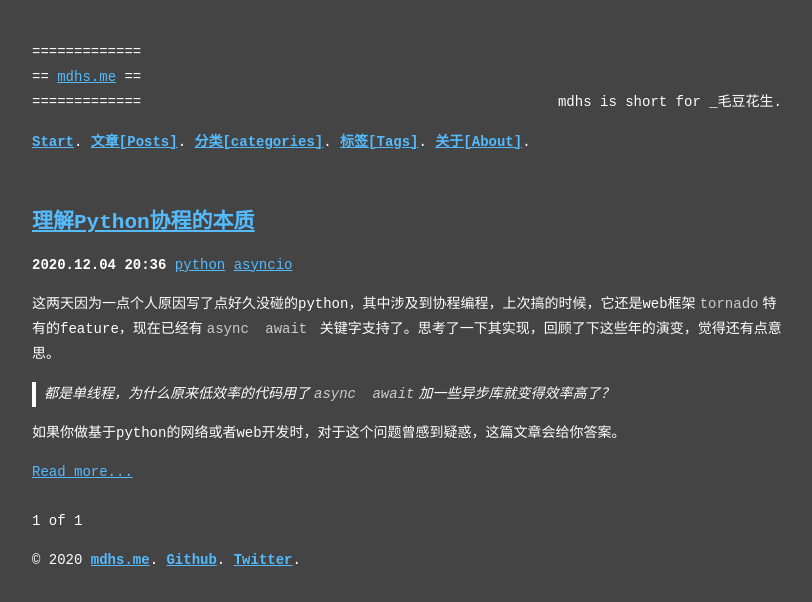
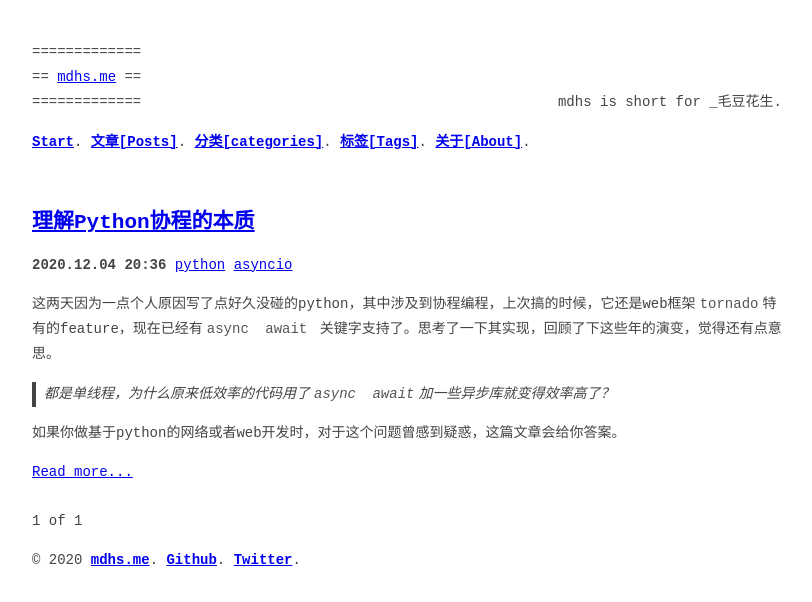
Before and after one commit to imjustfly/imjustfly.github.io, a plain HTML site: page index.html in a window 1280 px wide. Shown: the whole page, without its empty margins (233-1045 px from the left). Drawn offline with Linux system fonts and the dark colour scheme.

Commit message:
drop support for dark mode

```diff
--- a/css/style.css
+++ b/css/style.css
@@ -8,7 +8,3 @@ article blockquote{border-left:4px solid;font-style:italic;margin:0;padding:0 8p
 img {display: block; max-width: 100%; height: auto;}
 figcaption {color: #888; font: 12px/1.5 monospace; text-align: center;}
 figure {margin: auto}
-@media (prefers-color-scheme: dark){
-    p > code{color: #ccc;}
-    body{color:white;background:#444}a:link{color:#5bf}a:visited{color:#ccf}
-}
```
